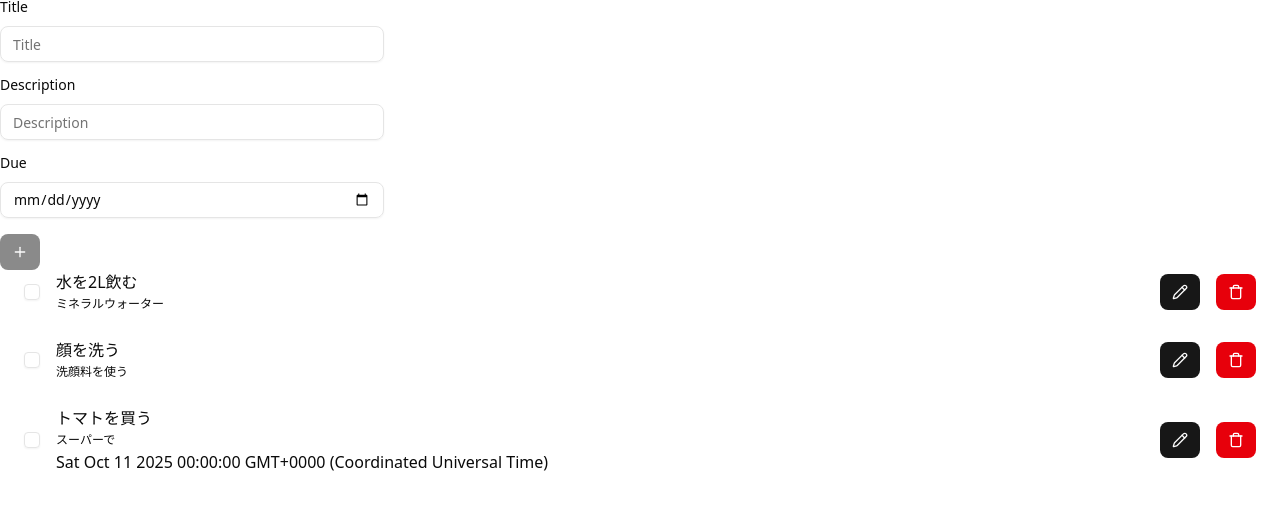
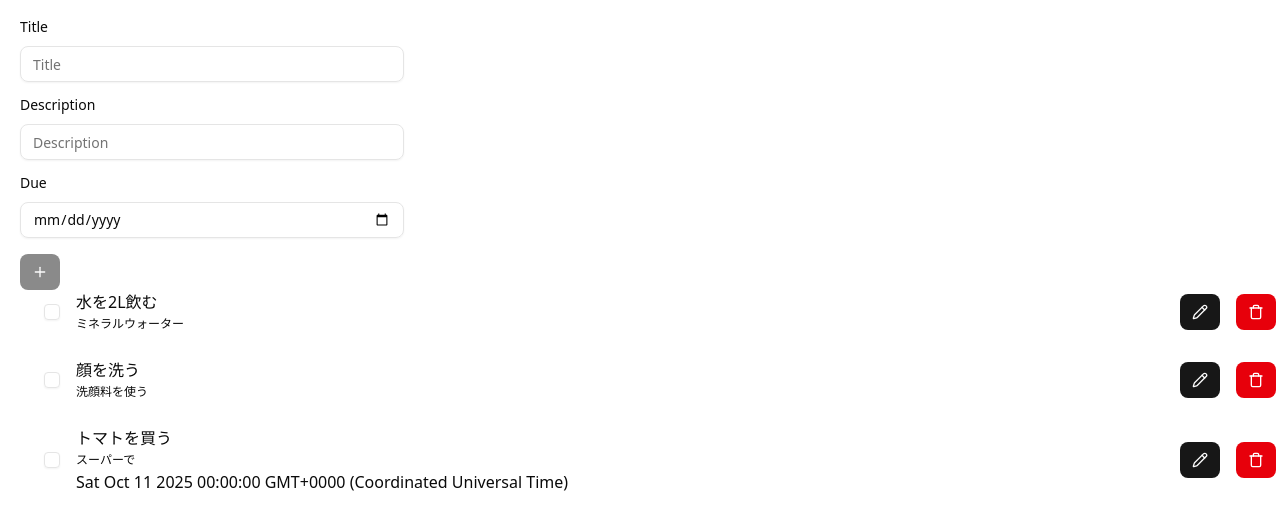
Before and after one commit to 0ngk/react-todo-app, a Next.js app: page / in a window 1280 px wide. Shown: the top 530 px of the page. Built offline with nearby package versions, Linux system fonts and the light colour scheme.

Commit message:
feat(app/TodoList.tsx): add margin to TodoList

```diff
--- a/app/TodoList.tsx
+++ b/app/TodoList.tsx
@@ -13,7 +13,7 @@ type SetIsEditing = Dispatch<SetStateAction<boolean>>;
 
 export const TodoList = ({ todos, setTodos }: { todos: Todo[], setTodos: SetTodos }) => {
   return (
-    <div className="container mx-auto">
+    <div className="container mx-auto mt-5 ml-5">
       <TodoForm todos={todos} setTodos={setTodos}/>
       <div className="px-6 grid gap-6">
         { todos.map(todo => <Todo key={todo.id} todo={todo} setTodos={setTodos} />) }
```
